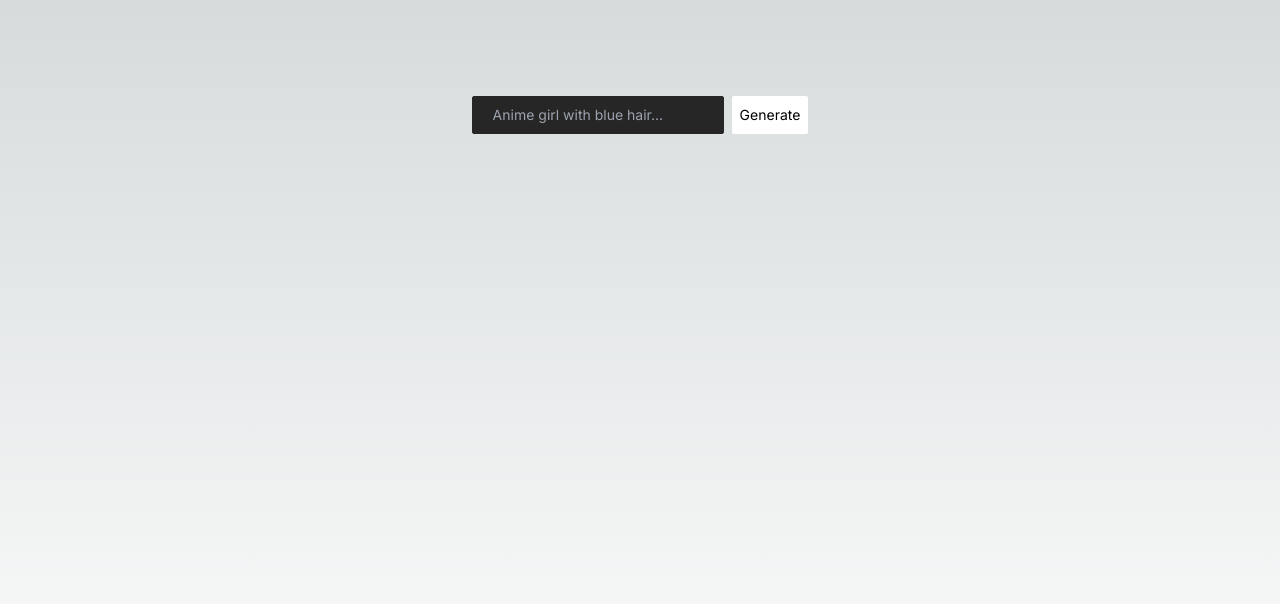
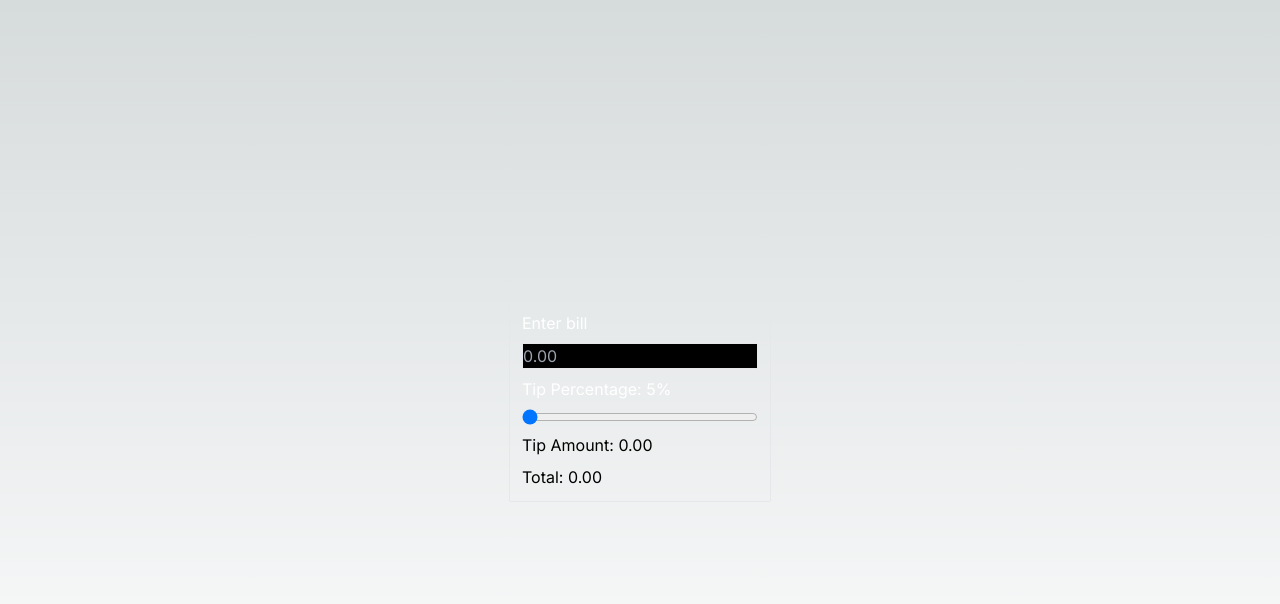
Before and after one commit to bluffdev/tip-calculator, a Next.js app: page / in a window 1280 px wide. Shown: the top 604 px of the page. Built offline with nearby package versions, Linux system fonts and the light colour scheme.

Commit message:
created first mvp for tipping calculator

```diff
--- a/src/app/page.tsx
+++ b/src/app/page.tsx
@@ -1,30 +1,70 @@
 'use client';
 
-import { useState } from 'react';
+import { useEffect, useState } from 'react';
 
 export default function Home() {
-  const [search, setSearch] = useState('');
+  const [bill, setBill] = useState('');
+  const [tipPercentage, setTipPercentage] = useState(5);
+  const [tipAmount, setTipAmount] = useState('0.00');
+  const [total, setTotal] = useState('0.00');
+
+  useEffect(() => {
+    if (bill !== '') {
+      setTipAmount(calculateTip(bill, tipPercentage).toFixed(2));
+      setTotal((Number(bill) + Number(tipAmount)).toFixed(2));
+    }
+  }, [bill, tipAmount, tipPercentage]);
+
+  function isNumberAValidDollarAmount(number: string): boolean {
+    const dollarPattern = /^\d+(\.\d{0,2})?$/;
+
+    if (!dollarPattern.test(number) && number !== '') {
+      return false;
+    }
+
+    return true;
+  }
+
+  function calculateTip(bill: string, tip: number): number {
+    if (bill === '') {
+      return 0;
+    }
+
+    const billNumber = Number(bill);
+    const tipNumber = billNumber * (tip / 100);
+
+    return tipNumber;
+  }
 
   return (
-    <main className="flex min-h-screen flex-col items-center p-24">
-      <form
-        onSubmit={async (e) => {
-          e.preventDefault();
-          setSearch('');
-        }}
-        className="flex gap-2"
-      >
+    <main className="flex min-h-screen flex-col items-center justify-center p-24">
+      <div className="flex flex-col border rounded-sm p-3 gap-2">
+        <label className="text-white">Enter bill</label>
         <input
           type="text"
-          value={search}
-          placeholder="Anime girl with blue hair..."
-          onChange={(e) => setSearch(e.target.value)}
-          className="bg-neutral-800 border border-neutral-800 rounded-sm px-5 py-2 outline-none text-sm"
+          value={bill}
+          placeholder="0.00"
+          onChange={(e) => {
+            if (isNumberAValidDollarAmount(e.target.value)) {
+              setBill(e.target.value);
+            }
+          }}
+          className="bg-black border"
         />
-        <button type="submit" className="bg-white text-black rounded-sm p-2 text-sm">
-          Generate
-        </button>
-      </form>
+        <label className="text-white">{`Tip Percentage: ${tipPercentage}%`}</label>
+        <input
+          type="range"
+          min={5}
+          max={25}
+          value={tipPercentage}
+          onChange={(e) => {
+            setTipPercentage(Number(e.target.value));
+          }}
+        />
+        <span>{`Tip Amount: ${tipAmount}`}</span>
+        <span>{`Total: ${total}`}</span>
+      </div>
+      <div></div>
     </main>
   );
 }
```
